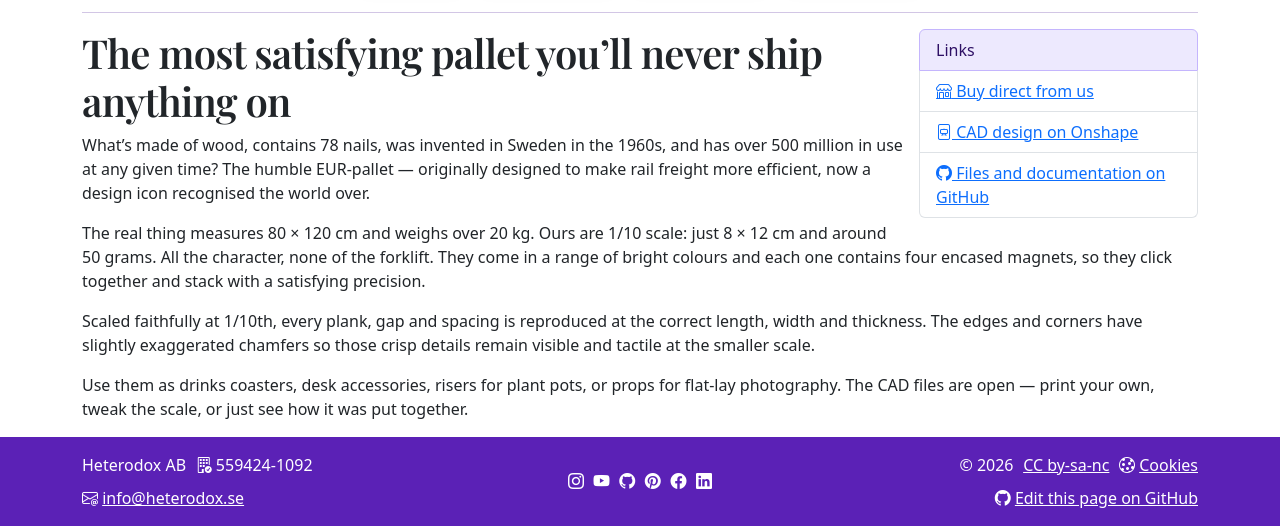
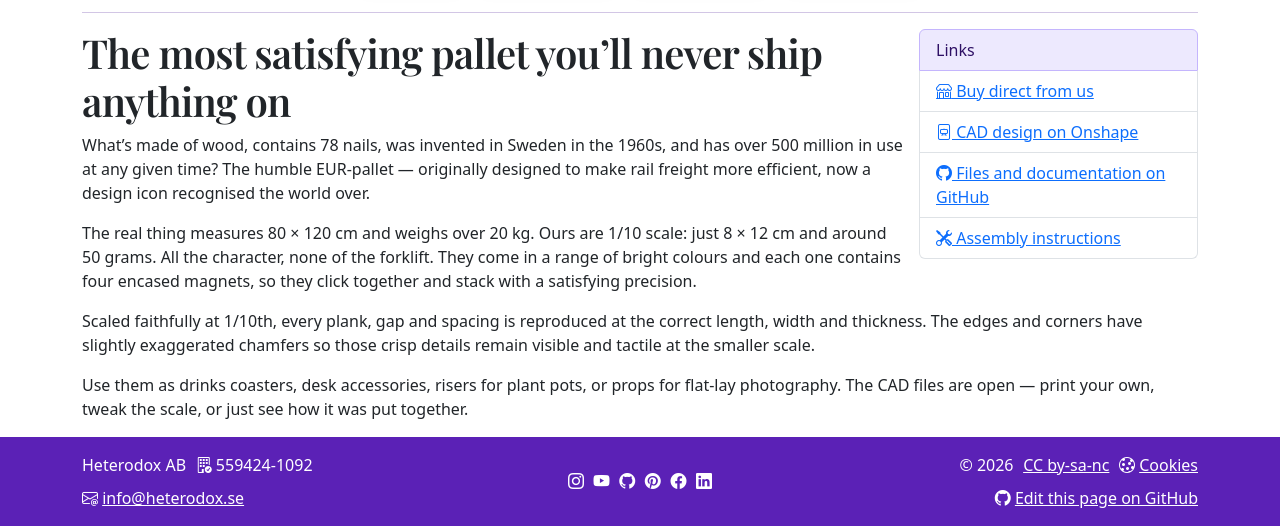
Before and after one commit to heterodox-studios/heterodox-studios.github.io, a Jekyll site: the page built from _projects/euro-pallet/index.md, in a window 1280 px wide. Shown: the part 538-1064 px from the top of the page. Built offline with Jekyll 4.4.1, drawn with Linux system fonts in a browser that asks for light colours; some web fonts are replaced.

Commit message:
Github links - add and update

```diff
--- a/_projects/euro-pallet/index.md
+++ b/_projects/euro-pallet/index.md
@@ -16,8 +16,11 @@ links:
     url: https://cad.onshape.com/documents/e4d7ce6cc853225c9ccabbf4
     txt: CAD design on Onshape
   - icon: github
-    url: https://github.com/heterodox-studios/minis/tree/main/Euro%20pallet%20one%20tenth%20scale
+    url: https://github.com/heterodox-studios/minis/tree/main/euro-pallet-1-10-scale
     txt: Files and documentation on GitHub
+  - icon: tools
+    url: https://github.com/heterodox-studios/minis/blob/main/euro-pallet-1-10-scale/README.md#assembly-instructions
+    txt: Assembly instructions
 
 images:
   - src: "images/pallets-stacked-angle.jpg"
```
